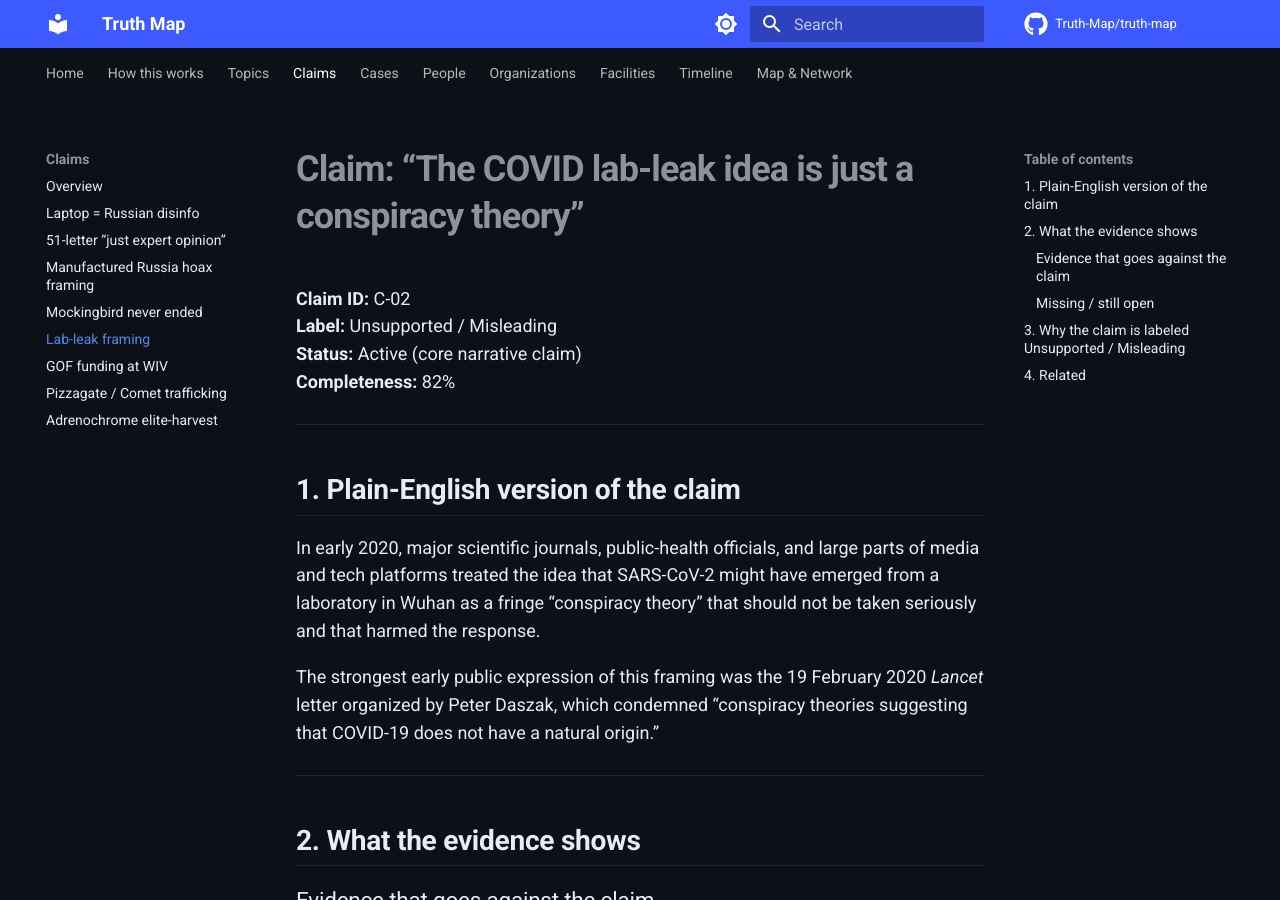
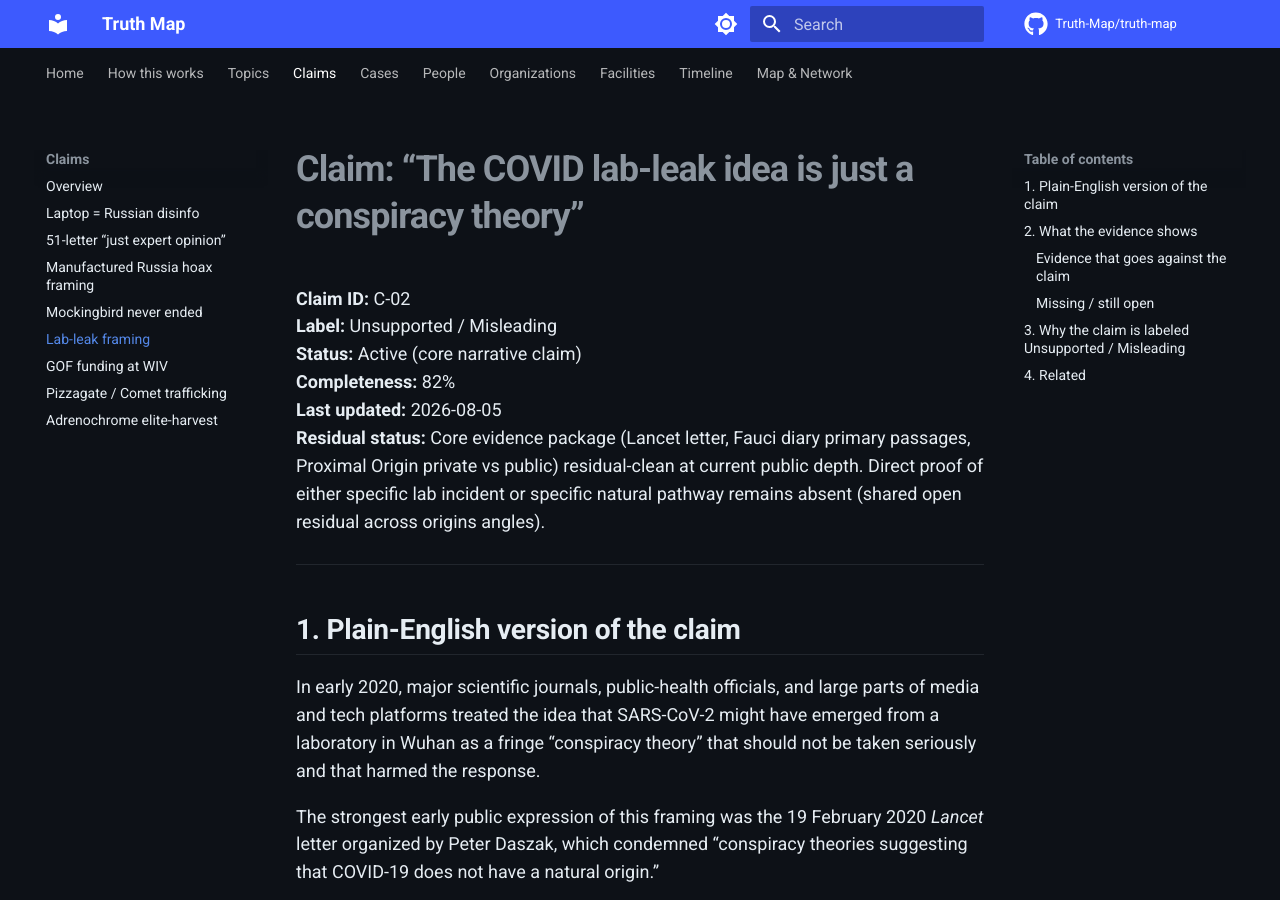
Before and after one commit to BnBCleaners/truth-map, an MkDocs documentation site: the page built from docs/claims/C-02-lab-leak-is-conspiracy-theory.md, in a window 1280 px wide and 900 px high. Built offline with MkDocs 1.6.1 and Material for MkDocs 9.7.7, drawn with Linux system fonts in a browser that asks for light colours; comment, search, counter and statistics services are not loaded.

Commit message:
Public residual-status sweep: C-02 — add residual status + evidence window

```diff
--- a/docs/claims/C-02-lab-leak-is-conspiracy-theory.md
+++ b/docs/claims/C-02-lab-leak-is-conspiracy-theory.md
@@ -4,6 +4,8 @@
 **Label:** Unsupported / Misleading
 **Status:** Active (core narrative claim)
 **Completeness:** 82%
+**Last updated:** 2026-08-05
+**Residual status:** Core evidence package (Lancet letter, Fauci diary primary passages, Proximal Origin private vs public) residual-clean at current public depth. Direct proof of either specific lab incident or specific natural pathway remains absent (shared open residual across origins angles).
 
 ---
 
```
